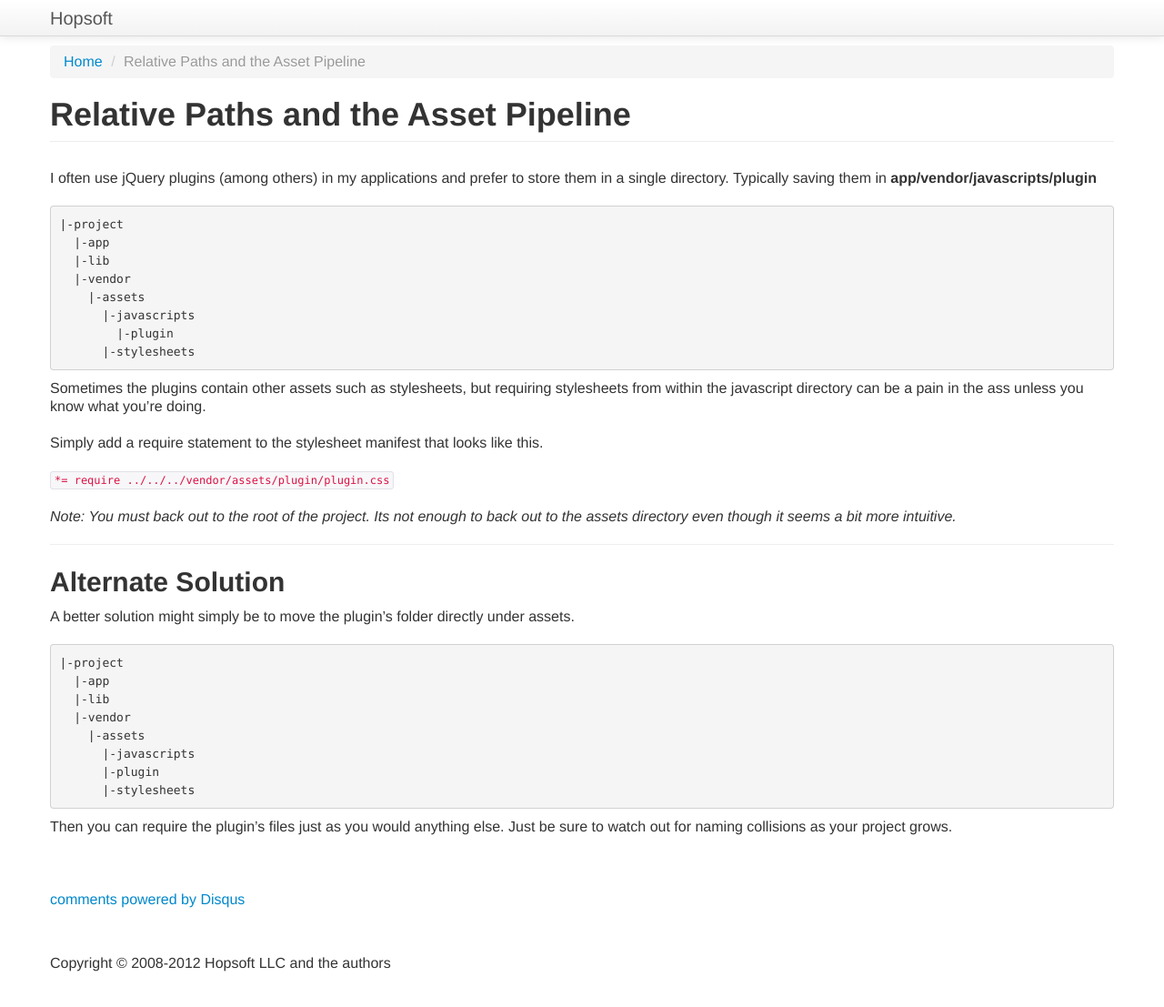
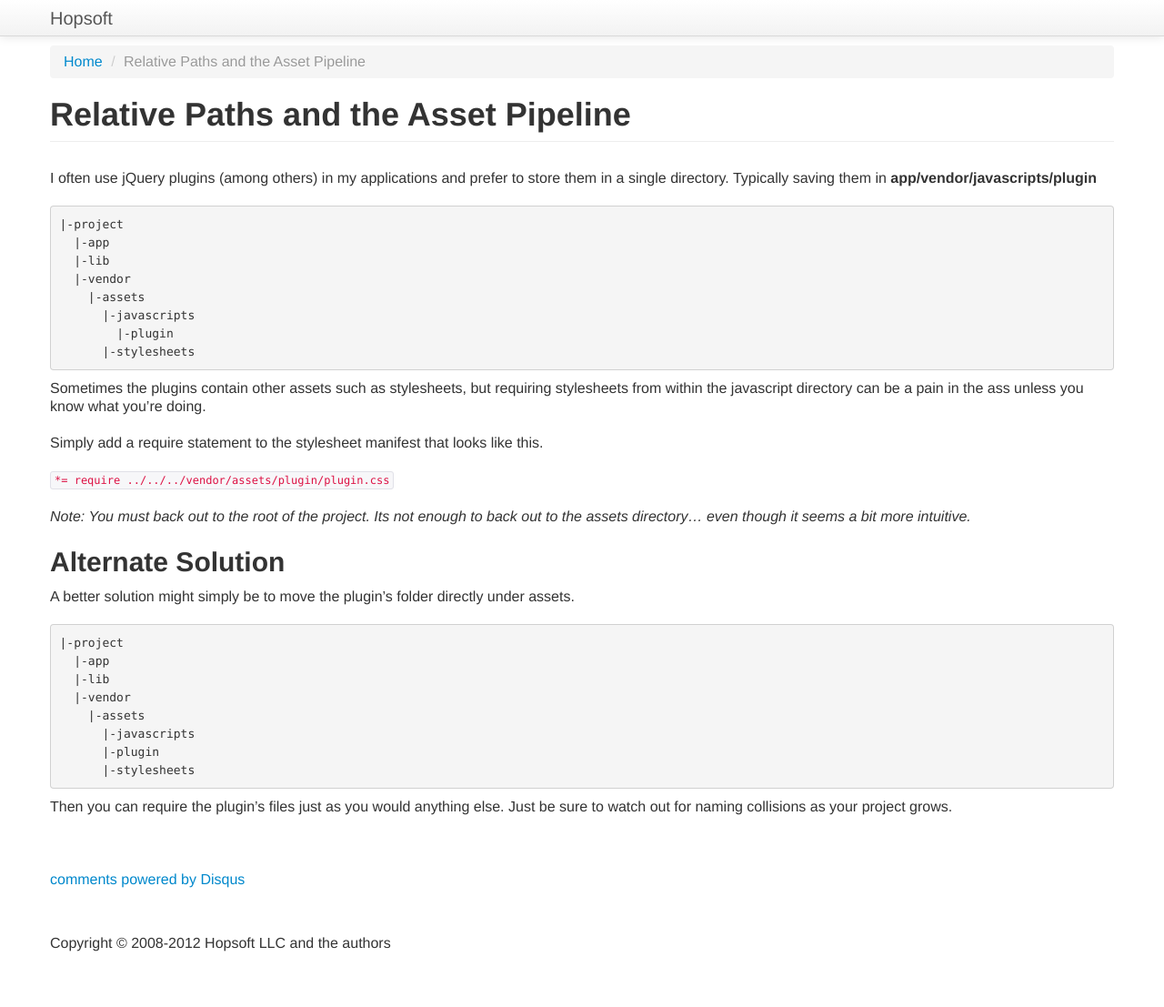
Before and after one commit to hopsoft/hopsoft.github.io, a Jekyll site: the page built from _posts/2012-09-09-relative-paths-and-the-asset-pipeline.md, in a window 1280 px wide and 1119 px high. Shown: the top 1107 px of the window at 91% size. Built offline with Jekyll 4.4.1, drawn with Linux system fonts in a browser that asks for light colours; comment, search, counter and statistics services are not loaded.

Commit message:
Formatting.

```diff
--- a/_posts/2012-09-09-relative-paths-and-the-asset-pipeline.md
+++ b/_posts/2012-09-09-relative-paths-and-the-asset-pipeline.md
@@ -34,9 +34,7 @@ Simply add a require statement to the stylesheet manifest that looks like this.
 `*= require ../../../vendor/assets/plugin/plugin.css`
 
 *Note: You must back out to the root of the project.
-Its not enough to back out to the assets directory even though it seems a bit more intuitive.*
-
----
+Its not enough to back out to the assets directory... even though it seems a bit more intuitive.*
 
 ## Alternate Solution
 
```
